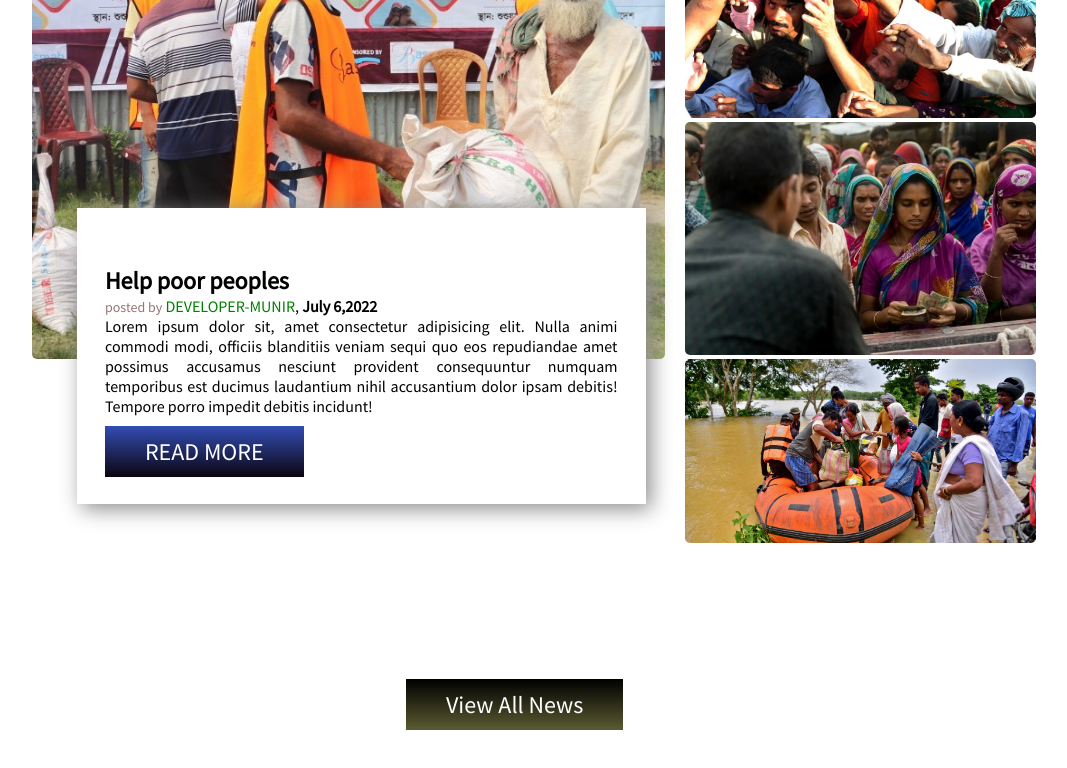
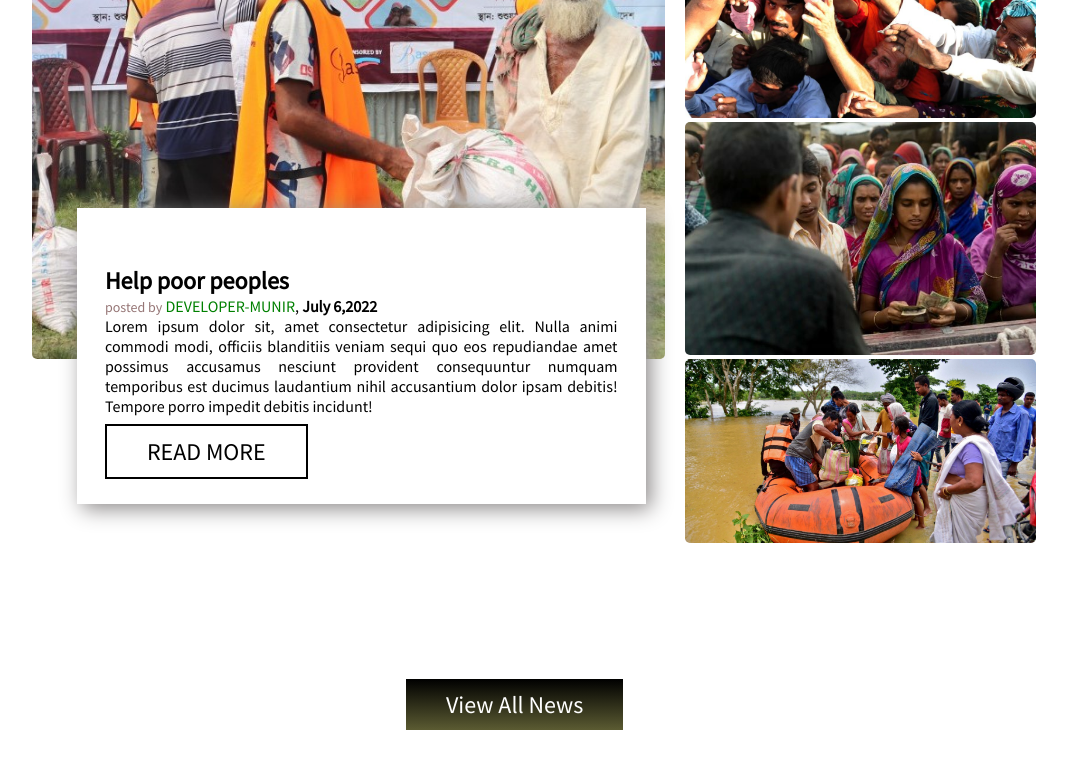
Before and after one commit to developer-munir/shelter, a plain HTML site: page index.html in a window 1280 px wide. In both pictures the pointer is over the link "READ MORE". Shown: the part 2220-2988 px from the top of the page, without its empty margins (106-1173 px from the left). Drawn offline with Linux system fonts and the light colour scheme.

Commit message:
button update

```diff
--- a/style.css
+++ b/style.css
@@ -240,6 +240,11 @@ body{
     top: 20px;
     text-transform: uppercase;
 }
+.readmore-btn:hover{
+    background: transparent;
+    border: 2px solid black;
+    color: #000000;
+}
 .allnews-link{
     width: 25%;
     margin: 0 auto;
```
